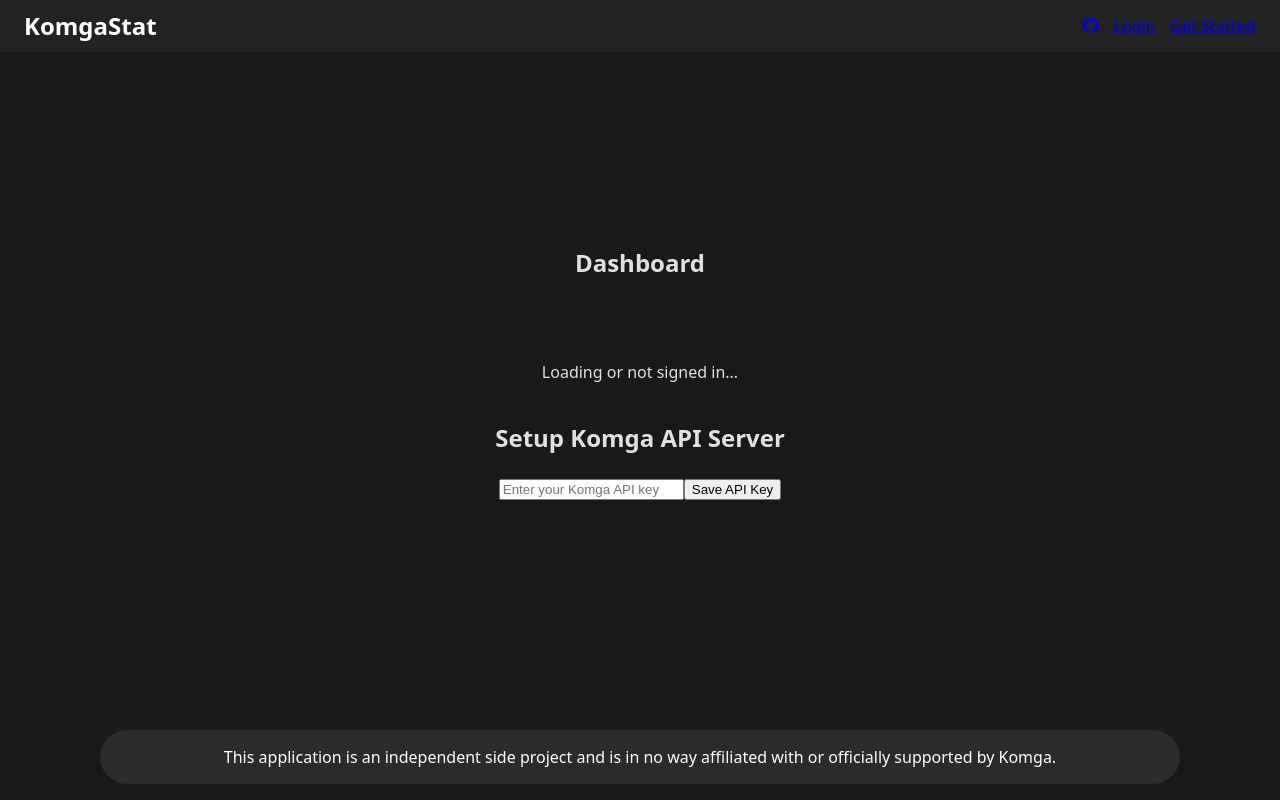
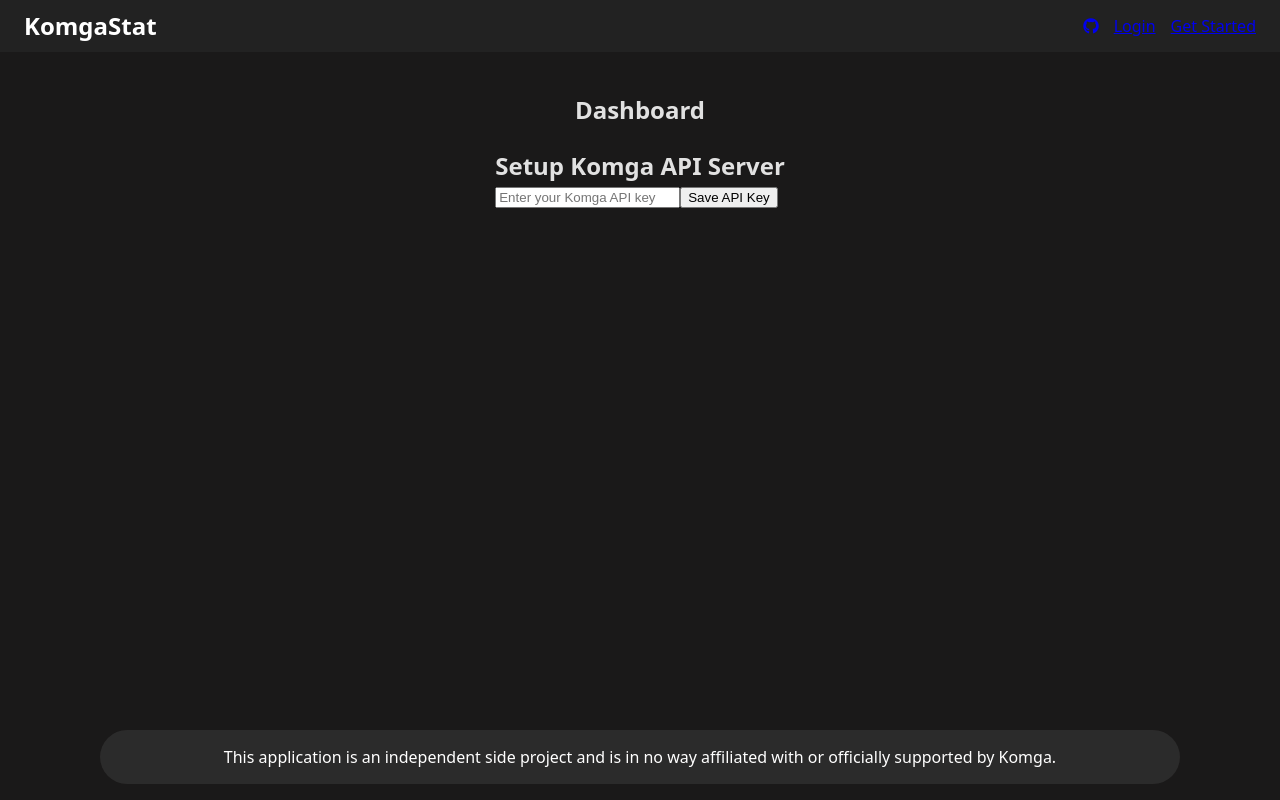
Before and after one commit to dannynoordamdev/KomgaStat, a React (Vite) app: page /dashboard in a window 1280 px wide. Built offline with nearby package versions, Linux system fonts and the light colour scheme; no server answers.

Commit message:
fix user auth not always checking consistently

```diff
--- a/src/Components/SetupAPIServer.jsx
+++ b/src/Components/SetupAPIServer.jsx
@@ -2,63 +2,80 @@
 import { getFirestore, doc, setDoc, getDoc, deleteField, updateDoc } from "firebase/firestore";
 import { auth } from "/Firebase/firebaseConfig.js";
 import { useNavigate } from "react-router-dom";
-import { getAuth } from "firebase/auth";
+import { onAuthStateChanged } from "firebase/auth";
 
 const db = getFirestore();
 
 const SetupAPIServer = () => {
     const [apiKey, setApiKey] = useState("");
-    const [retrievedKey, setRetrievedKey] = useState("");
+    const [retrievedKey, setRetrievedKey] = useState(null);
+    const [user, setUser] = useState(null);
     const navigate = useNavigate();
 
+    useEffect(() => {
+        const unsubscribe = onAuthStateChanged(auth, (currentUser) => {
+            setUser(currentUser);
+        });
 
-
+        return () => unsubscribe();
+    }, []);
 
     useEffect(() => {
-        const fetchApiKey = async () => {
-            const user = auth.currentUser;
         if (!user) return;
 
+        const fetchApiKey = async () => {
+            try {
                 const userRef = doc(db, "users", user.uid);
                 const docSnap = await getDoc(userRef);
 
                 if (docSnap.exists() && docSnap.data().komgaApiKey) {
                     setRetrievedKey(docSnap.data().komgaApiKey);
+                } else {
+                    setRetrievedKey("");
+                }
+            } catch (error) {
+                console.error("Error fetching API key:", error);
             }
         };
 
         fetchApiKey();
-    }, []);
+    }, [user]);
 
     const saveApiKey = async () => {
-        const user = auth.currentUser;
         if (!user) {
             alert("You need to be signed in!");
             navigate("/login");
             return;
         }
 
+        try {
             const userRef = doc(db, "users", user.uid);
             await setDoc(userRef, { komgaApiKey: apiKey }, { merge: true });
 
             setRetrievedKey(apiKey);
             setApiKey("");
             alert("API Key saved securely, setup completed!");
+        } catch (error) {
+            console.error("Error saving API key:", error);
+        }
     };
 
     const removeApiKey = async () => {
-        const user = auth.currentUser;
         if (!user) {
             alert("You must be logged in!");
             navigate("/login");
             return;
         }
 
+        try {
             const userRef = doc(db, "users", user.uid);
             await updateDoc(userRef, { komgaApiKey: deleteField() });
 
-        setRetrievedKey(null);
+            setRetrievedKey("");
             alert("API Key removed!");
+        } catch (error) {
+            console.error("Error removing API key:", error);
+        }
     };
 
     return (
--- a/src/Pages/Dashboard.jsx
+++ b/src/Pages/Dashboard.jsx
@@ -2,7 +2,7 @@
 import { auth } from "/Firebase/firebaseConfig.js";
 import { onAuthStateChanged, signOut } from "firebase/auth";
 import { useState, useEffect } from "react";
-import "../Styling/App.css";
+import "../Styling/Dashboard.css";
 import SetupAPIServer from "../Components/SetupAPIServer";
 
 const Dashboard = () => {
@@ -18,10 +18,9 @@
 
     return(
         <>
-        <div className="main-content">
+        <div className="dashboard-container">
 
         <h1>Dashboard</h1>
-        {user ? <p>Welcome on the dashboard, {user.email}</p> : <p>Loading or not signed in...</p>}
         <SetupAPIServer />
 
         </div>
--- /dev/null
+++ b/src/Styling/Dashboard.css
@@ -0,0 +1,29 @@
+html, body {
+    margin: 0;
+    padding: 0;
+    height: 100%;
+}
+
+.dashboard-container {
+    display: flex;
+    justify-content: center;
+    align-items: center;
+    flex-direction: column;
+    padding: 40px;
+    width: 50%;
+    max-width: 90vw;
+    gap: 20px;
+    margin: auto;
+}
+
+.dashboard-container h1, h2 {
+    margin: 0;
+    font-weight: 600;
+}
+
+.dashboard-container p {
+    margin: 0;
+    line-height: 1.5;
+    max-width: 600px;
+    text-align: center;
+}
```
Lines whose indentation alone changed are shown as unchanged.
